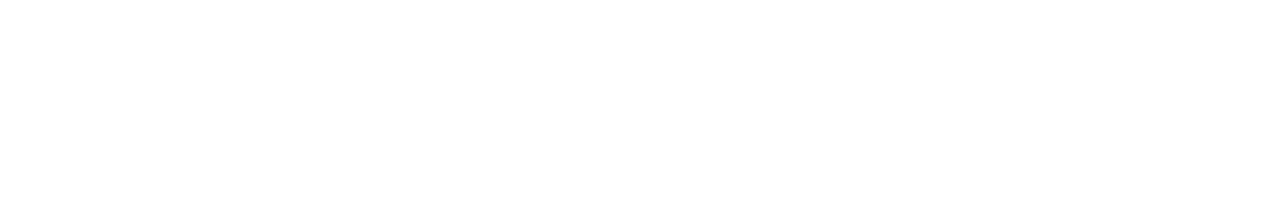
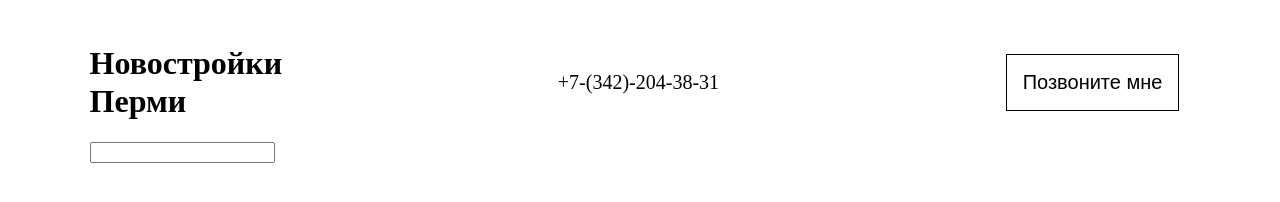
Before and after one commit to k1v4/New-buildings-in-Perm, a plain HTML site: page buyPage.html in a window 1280 px wide. Drawn offline with Linux system fonts and the light colour scheme.

Commit message:
Добавлен хэдер на страницу покупки

```diff
--- /dev/null
+++ b/buyPage.css
@@ -0,0 +1,33 @@
+body {
+  background-color: #ffffff;
+}
+
+.container {
+  margin-left: 7%;
+  margin-right: 7%;
+}
+
+header {
+  padding-top: 2%;
+  width: 100%;
+  height: 15vh;
+  display: flex;
+  justify-content: space-between;
+  align-items: center;
+  color: #000000;
+  font-size: 1.25rem;
+}
+
+.main-header h1 {
+  color: #000000;
+  font-size: 2rem;
+}
+
+.first-part-btn {
+  border: 1px solid #000000;
+  background-color: rgba(28, 28, 28, 0);
+  color: #000000;
+  padding: 2vh;
+  font-size: 1.25rem;
+  margin: 1%;
+}
--- a/buyPage.html
+++ b/buyPage.html
@@ -5,6 +5,18 @@
     <meta name="Buy Page" content="width=device-width, initial-scale=1.0" />
     <title>Buy Page</title>
     <link rel="stylesheet" href="reset.css" />
+    <link rel="stylesheet" href="buyPage.css" />
   </head>
-  <body></body>
+  <body>
+    <div class="container">
+      <header class="main-header">
+        <h1>Новостройки<br />Перми</h1>
+        <div class="phone-number">+7-(342)-204-38-31</div>
+        <button class="first-part-btn" onclick="">Позвоните мне</button>
+      </header>
+      <div class="nav-bar">
+        <input />
+      </div>
+    </div>
+  </body>
 </html>
--- a/main_window.css
+++ b/main_window.css
@@ -225,7 +225,11 @@ h2 {
 }
 
 #right-arrow-news {
-  margin-right: 3vh;
+  margin-right: 4vh;
+}
+
+#left-arrow-news {
+  margin-left: 0;
 }
 
 footer {
```
